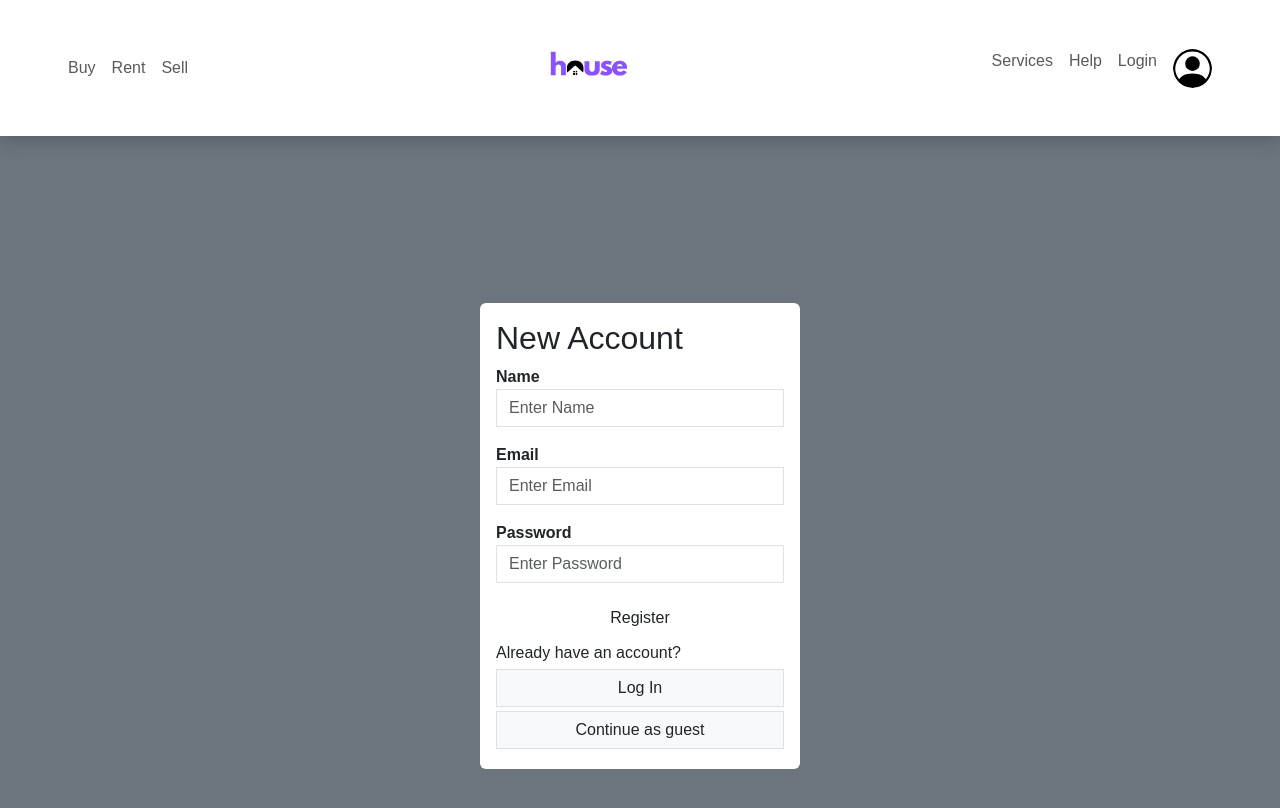
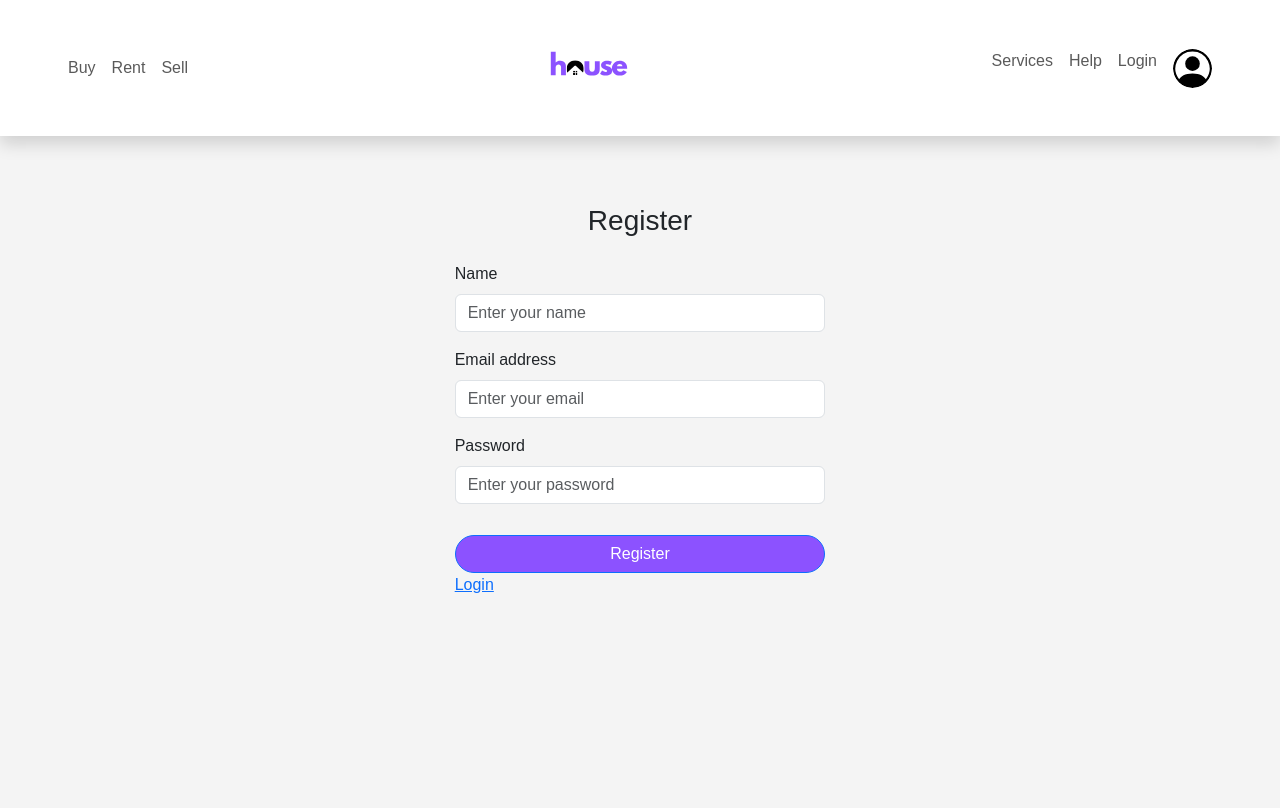
Before and after one commit to CesarErnestoPerezGomez/Prototype, a React (Create React App) app in the folder house-catalog/: page /register in a window 1280 px wide. Shown: the top 808 px of the page. Built offline with nearby package versions, Linux system fonts and the light colour scheme.

Commit message:
log in log out

```diff
--- a/house-catalog/package.json
+++ b/house-catalog/package.json
@@ -10,10 +10,14 @@
     "bcrypt": "^5.1.1",
     "bcryptjs": "^2.4.3",
     "bootstrap": "^5.3.3",
+    "cookie-parser": "^1.4.7",
     "cors": "^2.8.5",
     "dotenv": "^16.4.5",
+    "express": "^4.21.1",
     "express-session": "^1.18.1",
-    "mongoose": "^8.8.1",
+    "express-validator": "^7.2.0",
+    "jsonwebtoken": "^9.0.2",
+    "mongoose": "^8.8.3",
     "react": "^18.3.1",
     "react-bootstrap": "^2.10.5",
     "react-dom": "^18.3.1",
--- a/house-catalog/src/components/Login.jsx
+++ b/house-catalog/src/components/Login.jsx
@@ -1,77 +1,67 @@
-import React from 'react';
-import { useState } from 'react';
+import React, { useState } from 'react';
+import { Form, Button, Container, Row, Col, Alert } from 'react-bootstrap';
+import axios from 'axios';
 import { Link } from 'react-router-dom';
-import axios from 'axios';
-//import { useNavigate } from 'react-router-dom';
-import '../css/styleLogin.css';
-import Navibar from '../components/Navbar'; // Assuming Navbar component is created
+import Navibar from '../components/Navbar';
+import { useNavigate } from 'react-router-dom';
 
-
-const Login = ({ onLogin }) => {
+const Login = () => {
   const [email, setEmail] = useState('');
   const [password, setPassword] = useState('');
-
-  const handleSubmit = async (e) => {
+  const [error, setError] = useState('');
+  const [success, setSuccess] = useState('');
+  const navigate = useNavigate();
+  const handleLogin = async (e) => {
     e.preventDefault();
     try {
       const response = await axios.post('http://localhost:3001/login', { email, password }, { withCredentials: true });
-      onLogin(response.data.user); // Actualiza el estado de sesión en el padre
-    } catch (err) {
-      alert('Error al iniciar sesión');
+      alert(response.data.message);
+      navigate('/home');
+    } catch (error) {
+      alert(error.response.data.error);
     }
   };
-    return (
-<>
-      <Navibar />
 
-      <div className="d-flex justify-content-center align-items-center bg-secondary vh-100 ">
-      <div className="bg-white p-3 rounded w-25">
-      <h2>LogIn</h2>
-      <form onSubmit={handleSubmit}>
-       <div className="mb-3">
-         <label htmlFor="email">
-            <strong> Email </strong>
-          </label>
-         <input
-            type="email"
-            placeholder="Enter Email"
-            name="email"
-            value={email}
-           className="form-control rounded-0"
-           onChange={(e) => setEmail(e.target.value)}
-           required
-         />
-       </div>
-   <div className="mb-3">
-       <label htmlFor="email">
-           <strong>Password</strong>
-       </label>
-     <input
-        type="password"
-        placeholder="Enter Password"
-        name="password"
-        value={password}
-       className="form-control rounded-0"
-       onChange={(e) => setPassword(e.target.value)}
-       required
-      />
-   </div>
-     <button type = "submit" className = "btn btn-personal w-100 rounded-0">
-        Login
-     </button>
-     <p className= "my-1"> Create new account</p>
-     <Link to= "/register" className = "btn btn-default border w-100 bg-light rounded-0 text-decoration-none">
-     Register
-     </Link>
-     <Link to= "/home" className = "btn btn-default border w-100 bg-light rounded-0 text-decoration-none my-1">
-        Continue as guest
-     </Link>
-     </form>
-   </div>
- </div>
-  </>  )
+  return (
+    <><Navibar/>
+    <Container className="mt-5">
+      <Row className="justify-content-center">
+        <Col xs={12} sm={8} md={6} lg={4}>
+          <h3 className="text-center mb-4">Login</h3>
+          {error && <Alert variant="danger">{error}</Alert>}
+          {success && <Alert variant="success">{success}</Alert>}
+          <Form onSubmit={handleLogin}>
+            <Form.Group className="mb-3" controlId="formEmail">
+              <Form.Label>Email address</Form.Label>
+              <Form.Control
+                type="email"
+                placeholder="Enter your email"
+                value={email}
+                onChange={(e) => setEmail(e.target.value)}
+              />
+            </Form.Group>
 
-}
+            <Form.Group className="mb-3" controlId="formPassword">
+              <Form.Label>Password</Form.Label>
+              <Form.Control
+                type="password"
+                placeholder="Enter your password"
+                value={password}
+                onChange={(e) => setPassword(e.target.value)}
+              />
+            </Form.Group>
 
+            <Button variant="primary" type="submit" className="w-100">
+              Login
+            </Button>
+            <Link to= "/register" variant="primary" type="submit" className="w-100">
+              Register
+            </Link>
+          </Form>
+        </Col>
+      </Row>
+    </Container>
+  </>);
+};
 
 export default Login;
--- a/house-catalog/src/components/Register.jsx
+++ b/house-catalog/src/components/Register.jsx
@@ -1,90 +1,77 @@
-import React from 'react';
-import 'bootstrap/dist/css/bootstrap.min.css'; // Adjust the path as needed
-import { useState } from 'react';
+import React, { useState } from 'react';
+import { Form, Button, Container, Row, Col, Alert } from 'react-bootstrap';
+import axios from 'axios';
 import { Link } from 'react-router-dom';
-import axios from 'axios';
-//import { useNavigate } from 'react-router-dom';
-import Navibar from '../components/Navbar'; // Assuming Navbar component is created
-import '../css/styleLogin.css';
+import Navibar from '../components/Navbar';
 
-function Register() {
 
+const Register = () => {
   const [name, setName] = useState('');
   const [email, setEmail] = useState('');
   const [password, setPassword] = useState('');
+  const [error, setError] = useState('');
+  const [success, setSuccess] = useState('');
 
-  const handleSubmit = async (e) => {
+  const handleRegister = async (e) => {
     e.preventDefault();
     try {
-      await axios.post('http://localhost:3001/register', { name, email, password });
-      alert('Usuario registrado exitosamente');
-    } catch (err) {
-      alert('Error al registrar usuario');
+      const response = await axios.post('http://localhost:3001/register', { name, email, password });
+      alert(response.data.message);
+    } catch (error) {
+      alert(error.response.data.error);
     }
   };
 
-
   return (
-<>
-
-    <Navibar />
-
-
-    <div className="d-flex justify-content-center align-items-center bg-secondary vh-100 ">
-      <div className="bg-white p-3 rounded w-25">
-      <h2>New Account</h2>
-      <form onSubmit={handleSubmit}>
-      <div className="mb-3">
-          <label htmlFor="email">
-          <strong>Name</strong>
-          </label>
-         <input type="text"
-          placeholder="Enter Name"
-          name="name"
-           className="form-control rounded-0"
+   <> <Navibar/>
+    <Container className="mt-5">
+      <Row className="justify-content-center">
+        <Col xs={12} sm={8} md={6} lg={4}>
+          <h3 className="text-center mb-4">Register</h3>
+          {error && <Alert variant="danger">{error}</Alert>}
+          {success && <Alert variant="success">{success}</Alert>}
+          <Form onSubmit={handleRegister}>
+            <Form.Group className="mb-3" controlId="formName">
+              <Form.Label>Name</Form.Label>
+              <Form.Control
+                type="text"
+                placeholder="Enter your name"
+                value={name}
                 onChange={(e) => setName(e.target.value)}
               />
-       </div>
-       <div className="mb-3">
-         <label htmlFor="email">
-            <strong> Email </strong>
-          </label>
-         <input
+            </Form.Group>
+
+            <Form.Group className="mb-3" controlId="formEmail">
+              <Form.Label>Email address</Form.Label>
+              <Form.Control
                 type="email"
-            placeholder="Enter Email"
-            name="email"
-           className="form-control rounded-0"
+                placeholder="Enter your email"
+                value={email}
                 onChange={(e) => setEmail(e.target.value)}
               />
-       </div>
-   <div className="mb-3">
-       <label htmlFor="email">
-           <strong> Password</strong>
-       </label>
-     <input
+            </Form.Group>
+
+            <Form.Group className="mb-3" controlId="formPassword">
+              <Form.Label>Password</Form.Label>
+              <Form.Control
                 type="password"
-        placeholder="Enter Password"
-        name="password"
-       className="form-control rounded-0"
+                placeholder="Enter your password"
+                value={password}
                 onChange={(e) => setPassword(e.target.value)}
               />
-   </div>
-     <button type = "submit" className = "btn btn-personal w-100 rounded-0">
+            </Form.Group>
+
+            <Button variant="primary" type="submit" className="w-100">
               Register
-     </button>
-     <p className= "my-1"> Already have an account?</p>
-     <Link to= "/login" className = "btn btn-default border w-100 bg-light rounded-0 text-decoration-none">
-        Log In
+            </Button>
+            <Link to= "/login" variant="primary" type="submit" className="w-100">
+              Login
             </Link>
-     <Link to= "/home" className = "btn btn-default border w-100 bg-light rounded-0 text-decoration-none my-1">
-        Continue as guest
-     </Link>
-     </form>
-   </div>
- </div>
-
-</>
-);
-}
+          </Form>
+        </Col>
+      </Row>
+    </Container>
+    </> );
+};
 
 export default Register;
```
Also changed, not shown: house-catalog/server.js (+37 -23 lines), house-catalog/src/components/profile.jsx (+47 -42 lines), house-catalog/src/models/users.js (+3 -16 lines), 1 other file (tests, documents, lock files or other folders). Lines whose indentation alone changed are shown as unchanged.
